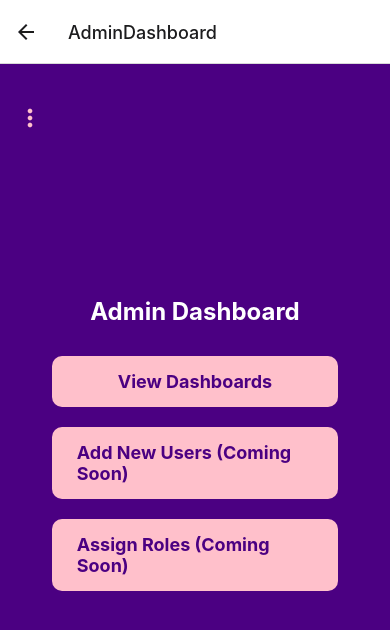
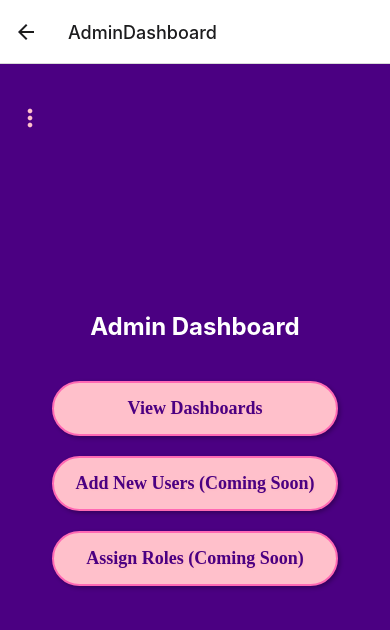
Before and after one commit to Enorhan/planitkids_sample, a React Native app: screen /AdminDashboard in a window 390 px wide. Shown: the top 630 px of the page. Built offline with nearby package versions, Linux system fonts and the light colour scheme; what react-native-popup-menu would draw is missing.

Commit message:
Updated button designs

```diff
--- a/src/screens/DailyRoleSelectionScreen.js
+++ b/src/screens/DailyRoleSelectionScreen.js
@@ -66,16 +66,28 @@ const styles = StyleSheet.create({
         fontWeight: 'bold',
     },
     button: {
-        backgroundColor: '#FFC0CB',
+        backgroundColor: '#FFC0CB', // Sticker-like pastel color
         paddingVertical: 15,
-        borderRadius: 10,
+        paddingHorizontal: 20,
+        borderRadius: 50, // Rounded edges for sticker shape
         marginVertical: 10,
         width: '80%',
         alignItems: 'center',
+        shadowColor: '#000',
+        shadowOffset: { width: 2, height: 2 },
+        shadowOpacity: 0.3,
+        shadowRadius: 4,
+        elevation: 5, // For Android shadow
+        borderWidth: 2,
+        borderColor: '#FF69B4', // Contrasting border
     },
     buttonText: {
         color: '#4B0082',
         fontSize: 18,
         fontWeight: 'bold',
+        fontFamily: 'Poppins_600SemiBold', // Choose a playful font if available
+        textShadowColor: '#FFB6C1', // Subtle shadow for text
+        textShadowOffset: { width: 1, height: 1 },
+        textShadowRadius: 2,
     },
 });
--- a/src/screens/FritidsledareDashboard.js
+++ b/src/screens/FritidsledareDashboard.js
@@ -157,17 +157,29 @@ const styles = StyleSheet.create({
         left: 16,
     },
     optionButton: {
-        backgroundColor: '#FFC0CB',
-        padding: 15,
+        backgroundColor: '#FFC0CB', // Sticker-like pastel color
+        paddingVertical: 15,
+        paddingHorizontal: 20,
+        borderRadius: 50, // Rounded edges for sticker shape
         marginVertical: 10,
-        borderRadius: 8,
         width: '80%',
         alignItems: 'center',
+        shadowColor: '#000',
+        shadowOffset: { width: 2, height: 2 },
+        shadowOpacity: 0.3,
+        shadowRadius: 4,
+        elevation: 5, // For Android shadow
+        borderWidth: 2,
+        borderColor: '#FF69B4', // Contrasting border
     },
     buttonText: {
         color: '#4B0082',
+        fontSize: 18,
         fontWeight: 'bold',
-        fontSize: 16,
+        fontFamily: 'Poppins_600SemiBold', // Choose a playful font if available
+        textShadowColor: '#FFB6C1', // Subtle shadow for text
+        textShadowOffset: { width: 1, height: 1 },
+        textShadowRadius: 2,
     },
     // Modal styles
     modalOverlay: {
--- a/src/screens/RoleSelectionScreen.js
+++ b/src/screens/RoleSelectionScreen.js
@@ -216,16 +216,28 @@ const styles = StyleSheet.create({
         fontWeight: 'bold',
     },
     button: {
-        backgroundColor: '#4B0082',
+        backgroundColor: '#FFC0CB', // Sticker-like pastel color
         paddingVertical: 15,
-        borderRadius: 10,
+        paddingHorizontal: 20,
+        borderRadius: 50, // Rounded edges for sticker shape
         marginVertical: 10,
         width: '80%',
         alignItems: 'center',
+        shadowColor: '#000',
+        shadowOffset: { width: 2, height: 2 },
+        shadowOpacity: 0.3,
+        shadowRadius: 4,
+        elevation: 5, // For Android shadow
+        borderWidth: 2,
+        borderColor: '#FF69B4', // Contrasting border
     },
     buttonText: {
-        color: 'pink',
+        color: '#4B0082',
         fontSize: 18,
         fontWeight: 'bold',
+        fontFamily: 'Poppins_600SemiBold', // Choose a playful font if available
+        textShadowColor: '#FFB6C1', // Subtle shadow for text
+        textShadowOffset: { width: 1, height: 1 },
+        textShadowRadius: 2,
     },
 });
--- a/src/screens/admin/AdminDashboard.js
+++ b/src/screens/admin/AdminDashboard.js
@@ -101,18 +101,29 @@ const styles = StyleSheet.create({
         textAlign: 'center',
     },
     button: {
-        backgroundColor: '#FFC0CB',
+        backgroundColor: '#FFC0CB', // Sticker-like pastel color
         paddingVertical: 15,
-        paddingHorizontal: 25,
-        borderRadius: 10,
-        marginBottom: 20,
+        paddingHorizontal: 20,
+        borderRadius: 50, // Rounded edges for sticker shape
+        marginVertical: 10,
         width: '80%',
         alignItems: 'center',
+        shadowColor: '#000',
+        shadowOffset: { width: 2, height: 2 },
+        shadowOpacity: 0.3,
+        shadowRadius: 4,
+        elevation: 5, // For Android shadow
+        borderWidth: 2,
+        borderColor: '#FF69B4', // Contrasting border
     },
     buttonText: {
         color: '#4B0082',
         fontSize: 18,
         fontWeight: 'bold',
+        fontFamily: 'Poppins_600SemiBold', // Choose a playful font if available
+        textShadowColor: '#FFB6C1', // Subtle shadow for text
+        textShadowOffset: { width: 1, height: 1 },
+        textShadowRadius: 2,
     },
     modalOverlay: {
         flex: 1,
```
